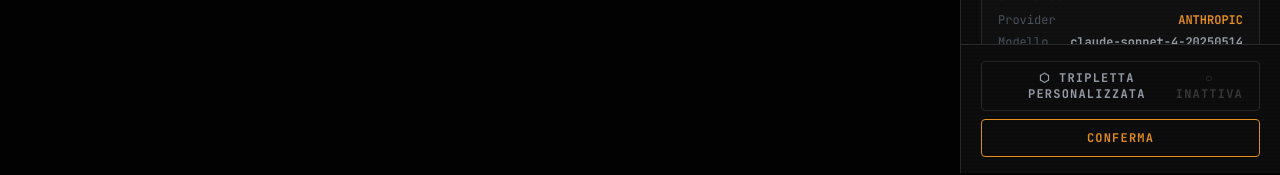
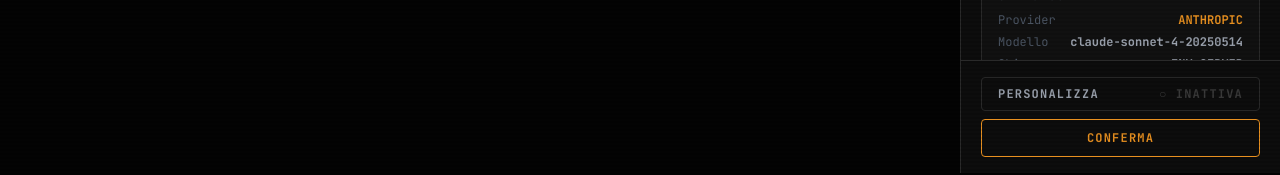
Before and after one commit to Kaminoatowo/magi-system, a Next.js app: page / in a window 1280 px wide. Both pictures are taken after a click on the button "⚙ CONFIG". Shown: the part 547-722 px from the top of the page. Built offline with nearby package versions, Linux system fonts and the light colour scheme.

Commit message:
Rename settings button to "PERSONALIZZA"
https://claude.ai/code/session_01NgBZEUNLKzW3qUFiuwRi8A

```diff
--- a/components/SettingsPanel.tsx
+++ b/components/SettingsPanel.tsx
@@ -151,7 +151,7 @@ export default function SettingsPanel({ settings, onChange, onClose }: SettingsP
             onMouseEnter={(e) => { e.currentTarget.style.borderColor = "#3B8BEB50"; e.currentTarget.style.color = "#E0E0D0"; }}
             onMouseLeave={(e) => { e.currentTarget.style.borderColor = "#2a2a2a"; e.currentTarget.style.color = "#9ca3af"; }}
           >
-            <span>⬡ TRIPLETTA PERSONALIZZATA</span>
+            <span>PERSONALIZZA</span>
             <span style={{ color: settings.triplet?.attiva ? "#3B8BEB" : "#3a3a3a" }}>
               {settings.triplet?.attiva ? "● ATTIVA" : "○ INATTIVA"}
             </span>
```
